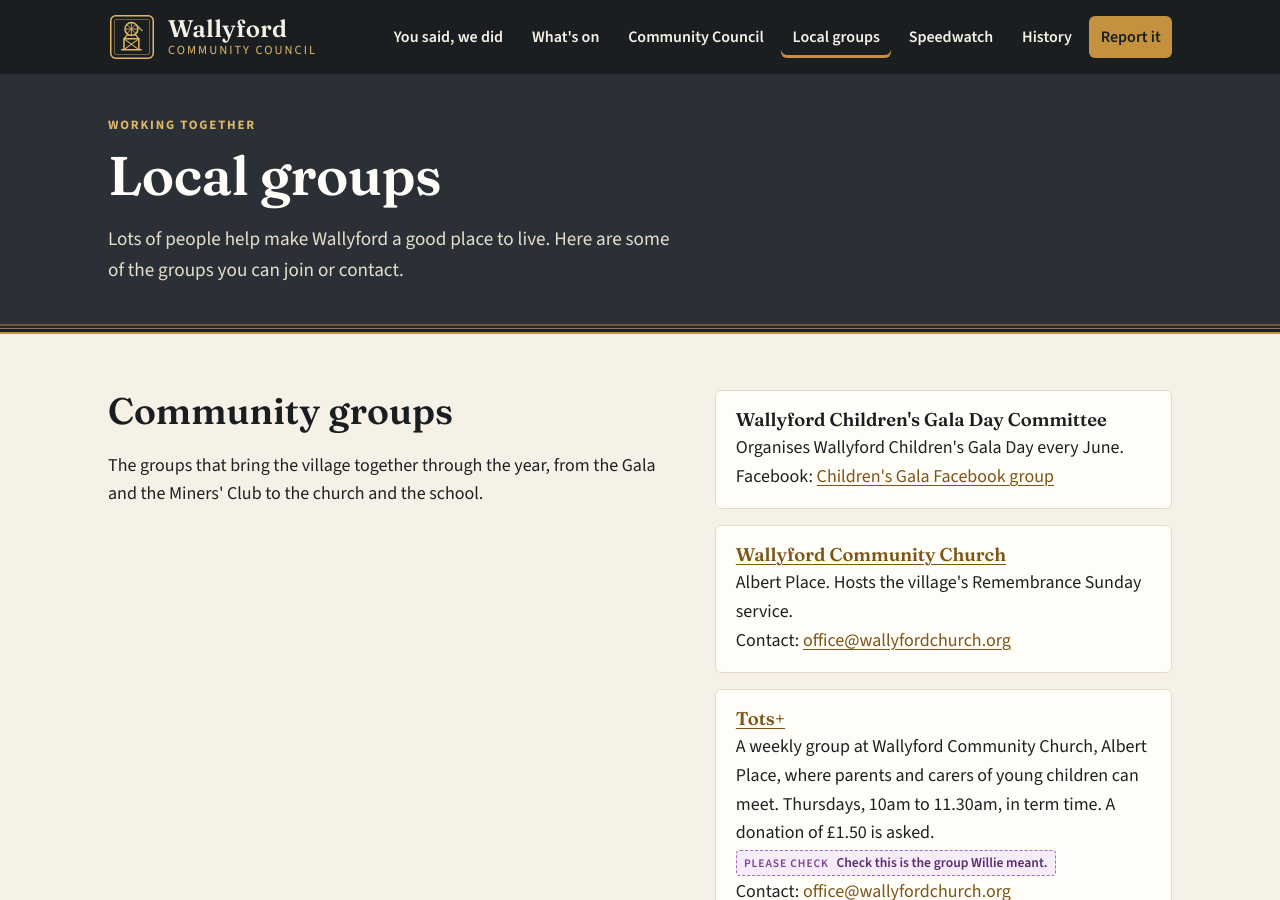
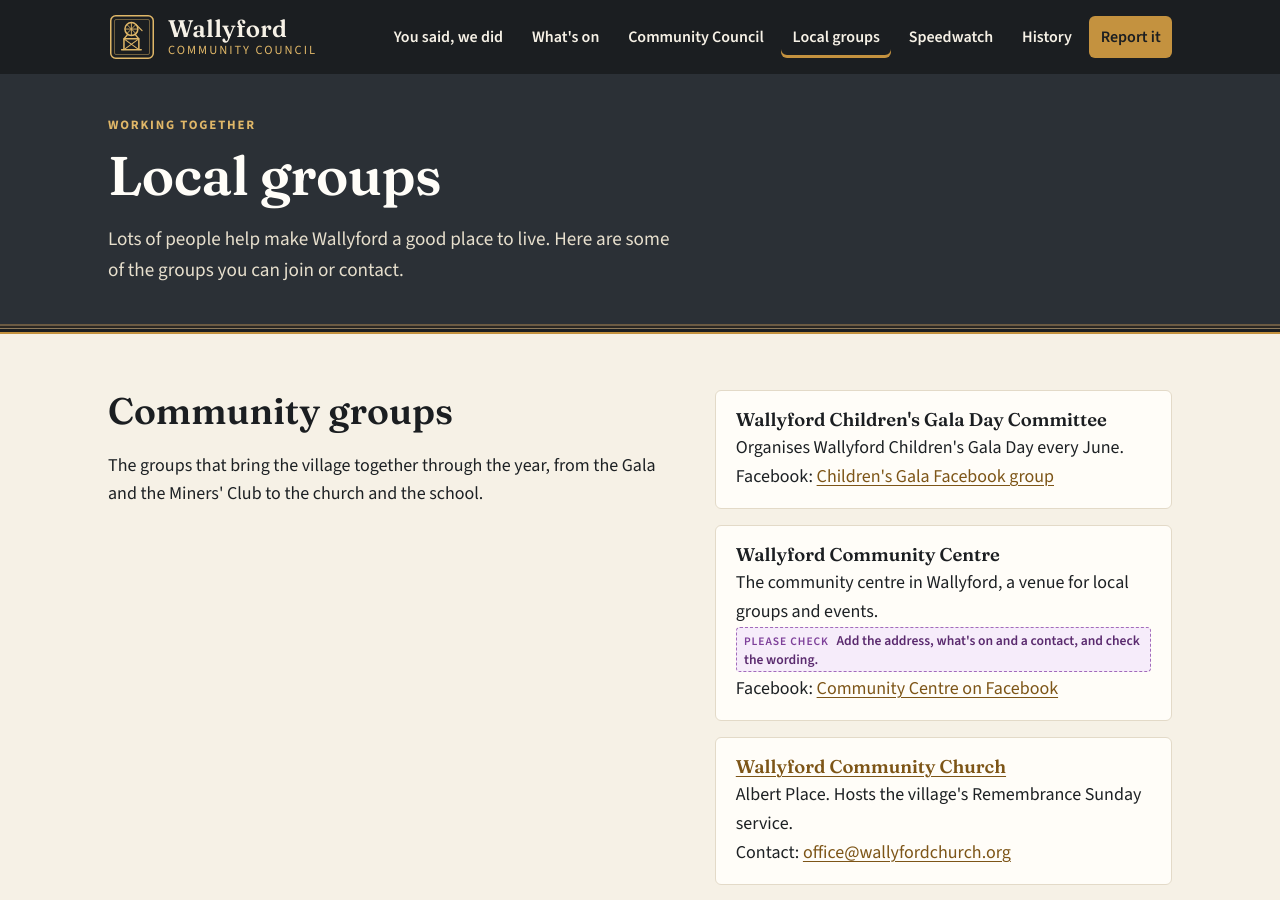
Before and after one commit to dochtie/wallyford-community-council, a Jekyll site: the page built from groups.html, in a window 1280 px wide and 900 px high. Built offline with Jekyll 4.4.1, drawn with Linux system fonts in a browser that asks for light colours.

Commit message:
Add Wallyford Community Centre to Local groups
Co-Authored-By: Claude Sonnet 5.5 <noreply@anthropic.com>
Claude-Session: https://claude.ai/code/session_01AHWgmv98gDoPYAsZMrtSb6

```diff
--- a/_data/groups.yml
+++ b/_data/groups.yml
@@ -15,6 +15,14 @@ community:
     link: ""
     facebook: "https://www.facebook.com/share/g/1KTXtDyMAt/"
     facebook_label: "Children's Gala Facebook group"
+
+  - name: "Wallyford Community Centre"
+    about: "The community centre in Wallyford, a venue for local groups and events."
+    contact: ""
+    link: ""
+    facebook: "https://www.facebook.com/share/14tafFaeGJb/"
+    facebook_label: "Community Centre on Facebook"
+    check: "Add the address, what's on and a contact, and check the wording."
 
   - name: "Wallyford Community Church"
     about: "Albert Place. Hosts the village's Remembrance Sunday service."
```
